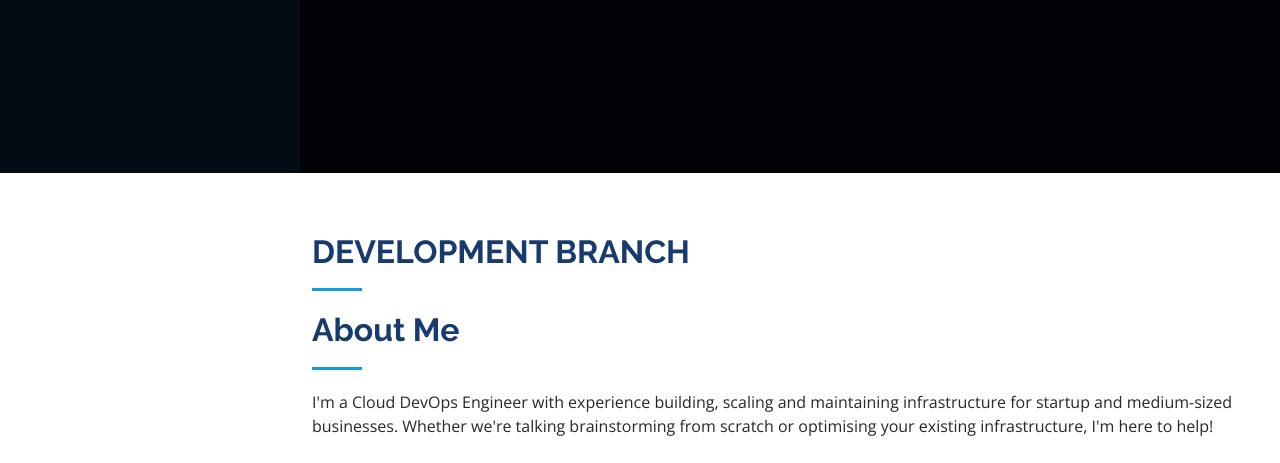
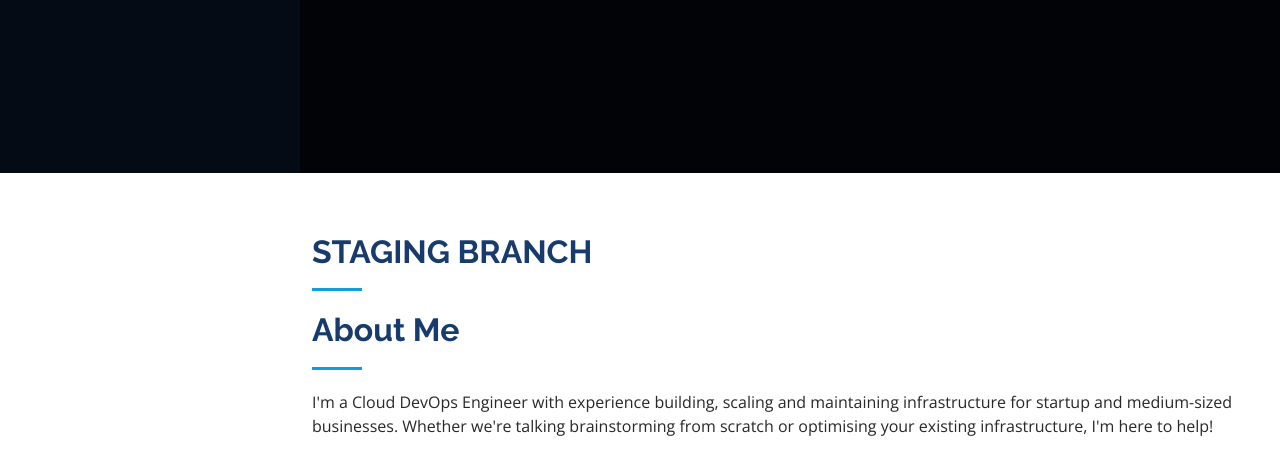
Before and after one commit to Oluwatobiloba-Adebayo/Portfolio, a Django app: page / in a window 1280 px wide. Shown: the part 627-1090 px from the top of the page. Run offline with Django 3.2, Linux system fonts and the light colour scheme; some libraries are stand-ins or nearby versions.

Commit message:
Change Development branch to Staging branch heading

```diff
--- a/templates/index.html
+++ b/templates/index.html
@@ -76,7 +76,7 @@
       <div class="container">
 
         <div class="section-title">
-          <h2>DEVELOPMENT BRANCH</h2>
+          <h2>STAGING BRANCH</h2>
           <h2>About Me</h2>
           <p>I'm a Cloud DevOps Engineer with experience building, scaling and maintaining infrastructure for startup and medium-sized businesses. Whether we're talking brainstorming from scratch or optimising your existing infrastructure, I'm here to help!</p>
         </div>
```
